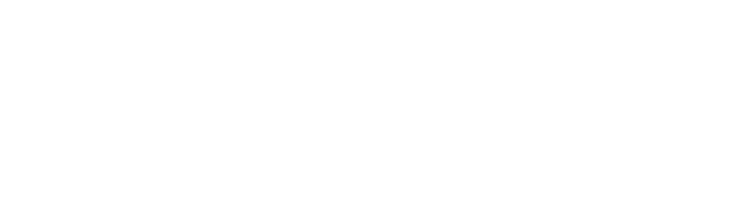
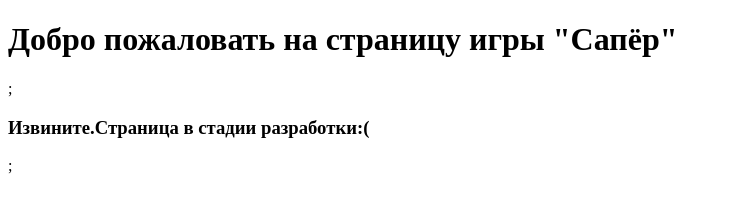
Before and after one commit to mpalchikov/mines, a plain HTML site: page index.html in a window 1280 px wide. Shown: the whole page, without its empty margins (0-729 px from the left). Drawn offline with Linux system fonts and the light colour scheme.

Commit message:
Добавлены изменения во вкладку <title>; так же внесены <h1>и<h3>в <body>

```diff
--- a/index.html
+++ b/index.html
@@ -4,9 +4,10 @@
    <meta charset="UTF-8">
    <meta http-equiv="X-UA-Compatible" content="IE=edge">
    <meta name="viewport" content="width=device-width, initial-scale=1.0">
-   <title>Document</title>
+   <title>Игра "Сапер"</title>
 </head>
 <body>
-
+   <h1>Добро пожаловать на страницу игры "Сапёр"</h1>;
+   <h3>Извините.Страница в стадии разработки:(</h3>;
 </body>
 </html>
```
